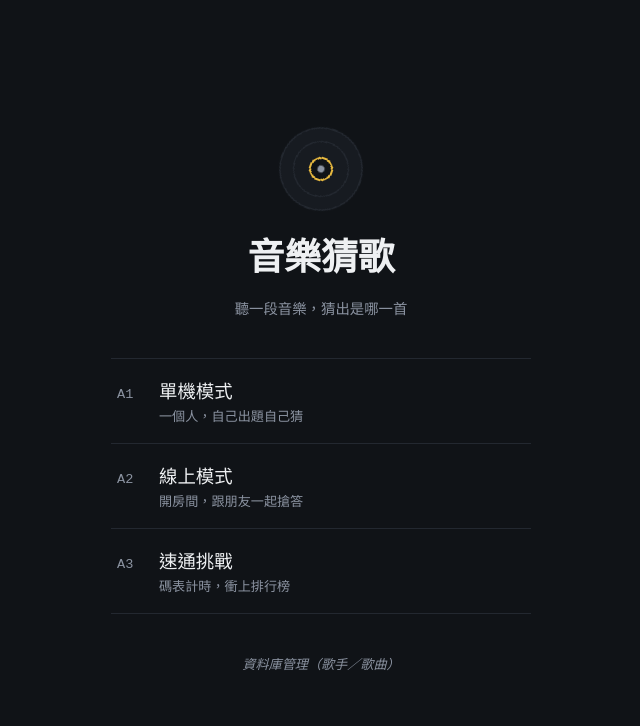
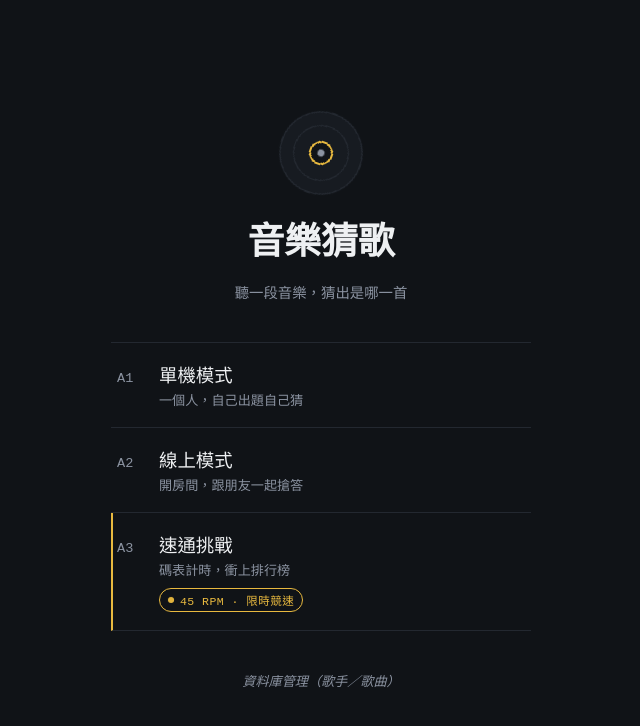
Before and after one commit to MarlonOu/music-guess-game, a Next.js app: page / in a window 1280 px wide. Shown: the top 726 px of the page, without its empty margins (319-959 px from the left). Built offline with nearby package versions, Linux system fonts and the light colour scheme.

Commit message:
style: 首頁速通挑戰入口加上 45 RPM 標籤與強調側邊線，避免跟其他模式長得太一樣

```diff
--- a/app/globals.css
+++ b/app/globals.css
@@ -191,6 +191,41 @@ input:focus-visible {
   color: var(--ink-dim);
 }
 
+/*
+  速通挑戰是這三個模式裡唯一「計時競速」的玩法，在曲目列表裡刻意給它一個小標記，
+  借用黑膠文化裡「45 轉單曲」的慣例——45 RPM 是黑膠規格裡專門給快速、短篇單曲用的
+  轉速（相對於一般 LP 專輯的 33⅓ 轉），拿來標記主打碼表計時的模式，貼題又不搶戲，
+  不是憑空加一個裝飾標籤。圓點動畫沿用既有的 vinyl-pulse（見上方 keyframes），
+  呼應「碼表跳動」的意象，同一份動畫語彙延伸使用，不是另外發明一套。
+*/
+.home-track-tag {
+  display: inline-flex;
+  align-items: center;
+  gap: 6px;
+  margin-top: 6px;
+  padding: 3px 8px;
+  width: fit-content;
+  border: 1px solid var(--accent);
+  border-radius: 999px;
+  font-family: var(--font-mono);
+  font-size: 0.72rem;
+  letter-spacing: 0.04em;
+  color: var(--accent);
+}
+
+.home-track-tag-dot {
+  width: 6px;
+  height: 6px;
+  border-radius: 50%;
+  background: var(--accent);
+  animation: vinyl-pulse 1.6s ease-in-out infinite;
+}
+
+.home-track--accent {
+  border-left: 2px solid var(--accent);
+  padding-left: 4px;
+}
+
 /* 資料庫管理連結：唱片內頁側標小字的感覺，刻意低調，不跟曲目列表搶視覺重量 */
 .home-liner-notes {
   color: var(--ink-dim);
--- a/app/page.tsx
+++ b/app/page.tsx
@@ -36,11 +36,15 @@ export default function Home() {
           </span>
         </Link>
 
-        <Link href="/speedrun" className="home-track">
+        <Link href="/speedrun" className="home-track home-track--accent">
           <span className="home-track-num">A3</span>
           <span className="home-track-body">
             <span className="home-track-title">速通挑戰</span>
             <span className="home-track-desc">碼表計時，衝上排行榜</span>
+            <span className="home-track-tag">
+              <span className="home-track-tag-dot" aria-hidden="true" />
+              45 RPM · 限時競速
+            </span>
           </span>
         </Link>
       </nav>
```
